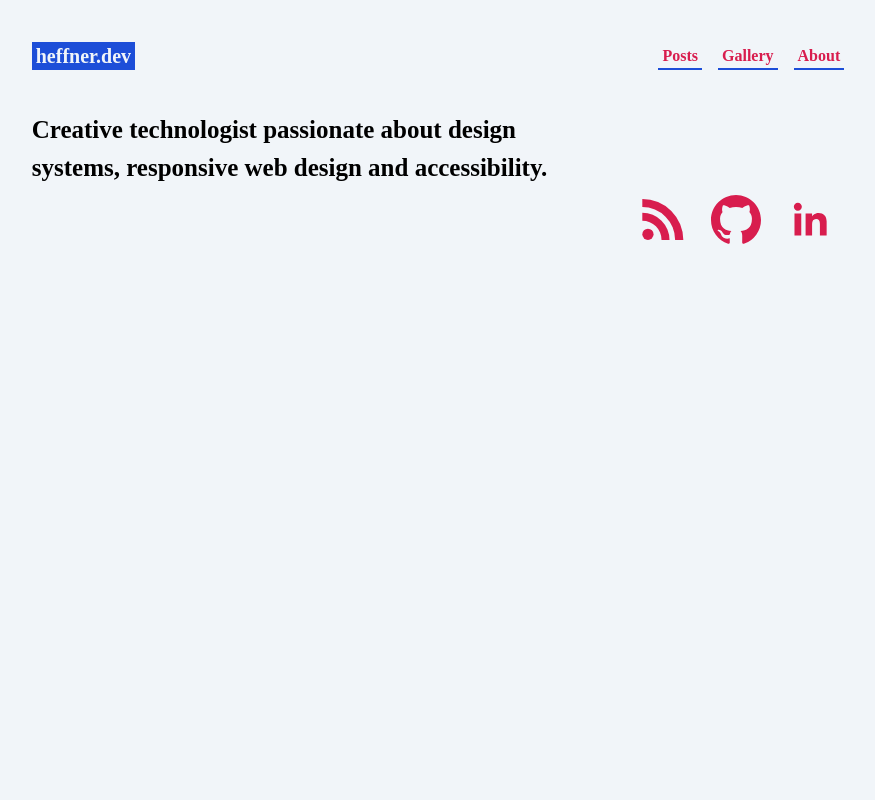
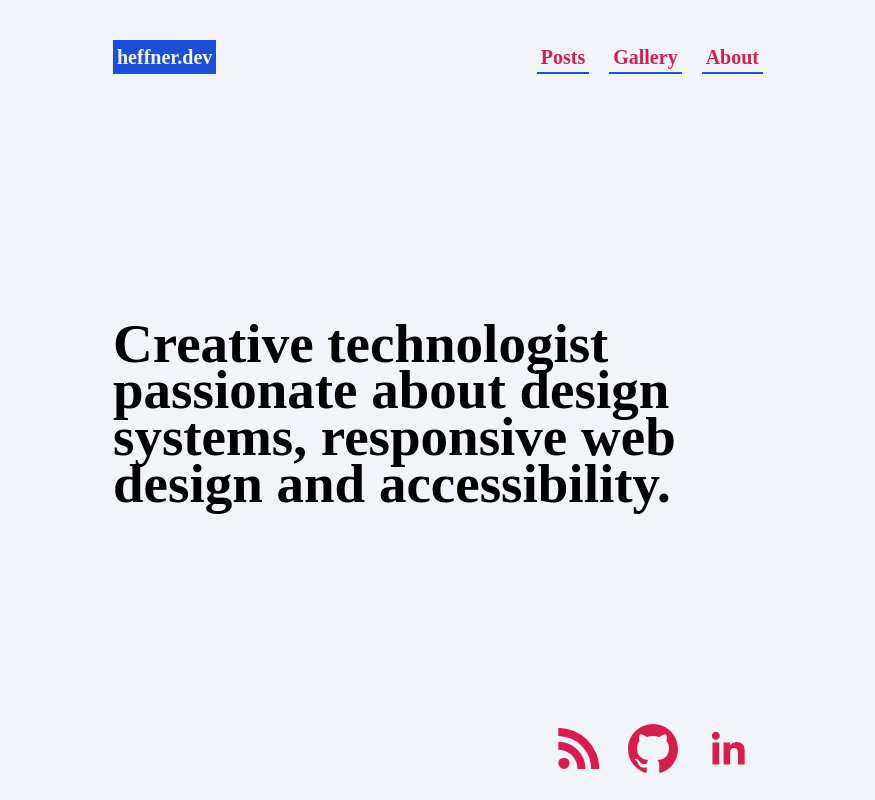
Before and after one commit to tjheffner/heffdotdev, a SvelteKit app: page / in a window 1280 px wide. Shown: the whole page, without its empty margins (202-1077 px from the left). Built offline with nearby package versions, Linux system fonts and the light colour scheme.

Commit message:
front page

```diff
--- a/src/routes/(main)/+page.svelte
+++ b/src/routes/(main)/+page.svelte
@@ -29,7 +29,7 @@
   <meta name="twitter:image" content={DEFAULT_OG_IMAGE} />
 </svelte:head>
 
-<section>
+<section class="container">
   <h1 class="big-boi">
     Creative technologist passionate about design systems, responsive web
     design and accessibility.
@@ -37,9 +37,13 @@
 </section>
 
 <style>
+  .container {
+    height: calc(100vh - 200px);
+    display: flex;
+  }
   .big-boi {
-    font-size: var(--large-text);
     flex-grow: 1;
     align-self: center;
+    line-height: .85;
   }
 </style>
--- a/src/site.css
+++ b/src/site.css
@@ -1,10 +1,11 @@
+/* set up global css vars */
 :root {
   --c-accent: #d81d4e;
   --c-secondary: #1d4ed8;
   --c-text: oklch(27.9% 0.041 260.031);
   --c-background: oklch(96.8% 0.007 247.896);
 
-  --density: .65rem; /* ~8pt grid */
+  --density: .4rem; /* ~10pt grid */
 
   accent-color: var(--c-accent);
 }
@@ -48,21 +49,30 @@ h1, h2, h3, h4, h5, h6 {
   isolation: isolate;
 }
 
+/* type scale */
+h1 { font-size: 2.75em; }
+h2 { font-size: 1.6583em; }
+h3 { font-size: 1.401em; }
+small { font-size: .8448em; }
+html { font-size: clamp(1em, .8333vw + .775em, 1.25em); }
+
+h1, h2, h3 {
+	font-family: 'Eczar';
+	font-weight: 600;
+}
+
 /* https://complementary.space/ */
 body {
-  --space-near: calc(var(--density) * 4);
-  --space-away: calc(var(--density) * 8);
-  font-size: 1.5625rem;
+  --space-near: calc(var(--density) * 5);
+  --space-away: calc(var(--density) * 10);
 }
 body [data-density-shift] {
   --space-near: calc(var(--density) * 2);
-  --space-away: calc(var(--density) * 4);
-  font-size: 1.25rem;
+  --space-away: calc(var(--density) * 5);
 }
 body [data-density-shift] [data-density-shift] {
   --space-near: calc(var(--density) * 1);
   --space-away: calc(var(--density) * 2);
-  font-size: 1rem;
 }
 
 /* colors */
@@ -169,5 +179,9 @@ img {
 /* utilities */
 .wrapper {
   max-width: 65ch;
-  margin: auto;
+  margin: 0 var(--space-near);
+
+  @media (width >=668px) {
+    margin: auto;
+  }
 }
```
